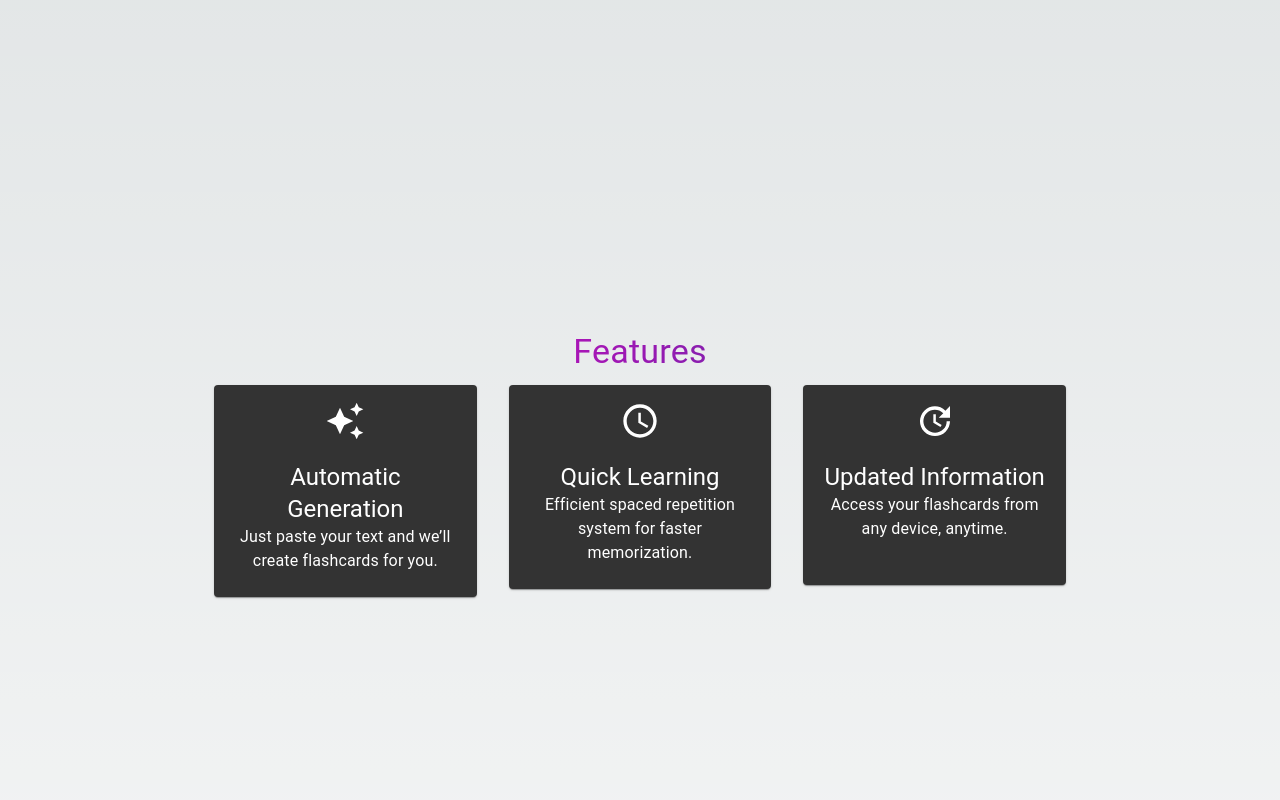
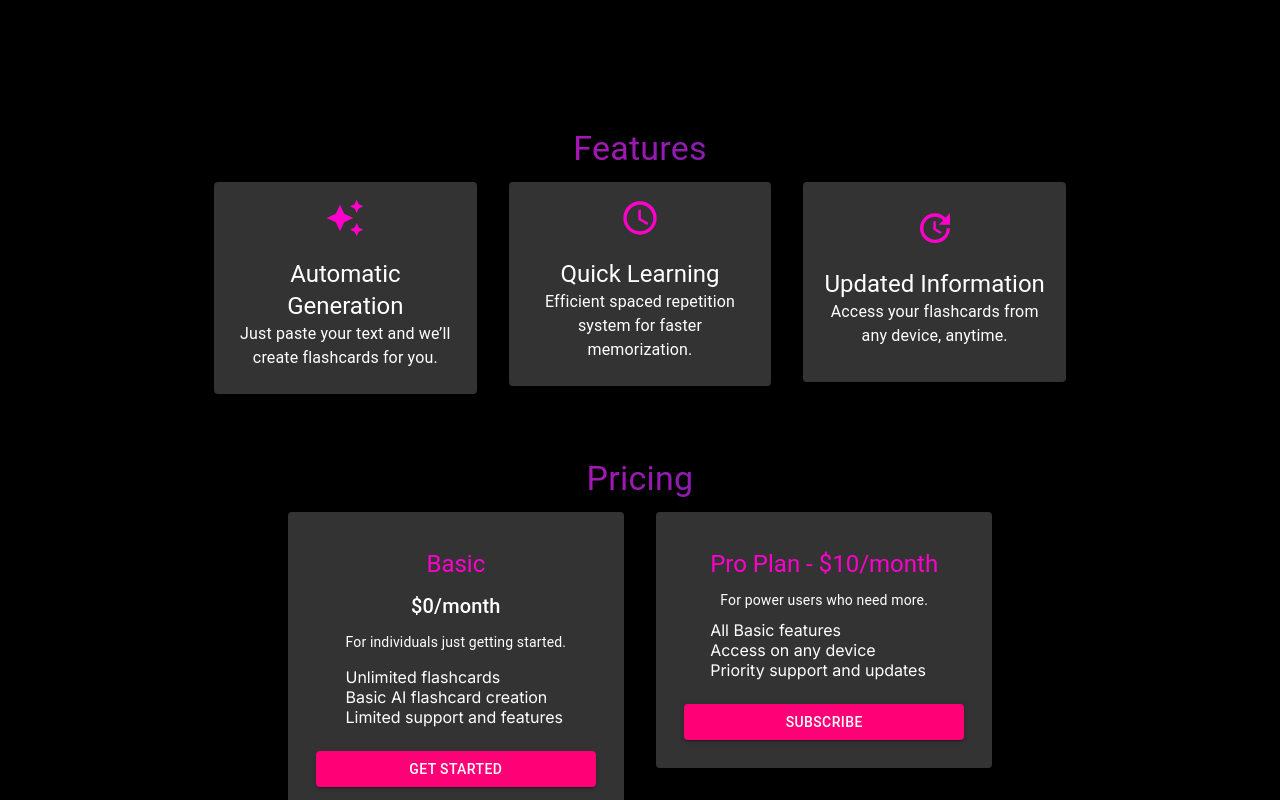
Before and after one commit to vjsiddha/CleverDeck, a Next.js app: page / in a window 1280 px wide. Shown: the part 800-1600 px from the top of the page. Built offline with nearby package versions, Linux system fonts and the light colour scheme; no server answers.

Commit message:
created dashboard, will make it functioning soon

```diff
--- a/app/globals.css
+++ b/app/globals.css
@@ -86,13 +86,8 @@ body {
 }
 
 body {
-  color: rgb(var(--foreground-rgb));
-  background: linear-gradient(
-      to bottom,
-      transparent,
-      rgb(var(--background-end-rgb))
-    )
-    rgb(var(--background-start-rgb));
+  background-color: black !important;
+  color: white;
 }
 
 a {
--- a/app/page.js
+++ b/app/page.js
@@ -15,9 +15,13 @@ export default function Home() {
     router.push('/generate');
   };
 
+  const handleDashboardRedirect = () => {
+    router.push('/dashboard'); // Redirect to the user's dashboard
+  };
+
   return (
     <>
-      <AppBar position="static" sx={{ background: 'black' }}>
+      <AppBar position="fixed" sx={{ background: 'black' }}>
         <Toolbar>
           <Typography variant="h6" style={{ flexGrow: 1 }}>
             Flashcard SaaS
@@ -28,10 +32,16 @@ export default function Home() {
           </SignedOut>
 
           <SignedIn>
+            <Button color="inherit" onClick={handleDashboardRedirect}>
+              Dashboard
+            </Button>
             <UserButton />
           </SignedIn>
         </Toolbar>
       </AppBar>
+
+      {/* Adding padding to prevent content from being hidden behind the AppBar */}
+      <Toolbar />
 
       <Container maxWidth="md" sx={{ height: '100vh', display: 'flex', alignItems: 'center', justifyContent: 'center' }}>
         <Box sx={{ textAlign: 'center', my: 4 }}>
@@ -47,16 +57,16 @@ export default function Home() {
         </Box>
       </Container>
 
-      <Container maxWidth="md" sx={{ height: '100vh', display: 'flex', alignItems: 'center', justifyContent: 'center' }} id="features">
-        <Box sx={{ textAlign: 'center', my: 4 }}>
+      <Container maxWidth="md" sx={{ my: 8 }} id="features">
+        <Box sx={{ textAlign: 'center', mb: 4 }}>
           <Typography variant="h4" component="h2" gutterBottom sx={{ background: 'linear-gradient(to right, #ff00cc, #333399)', WebkitBackgroundClip: 'text', WebkitTextFillColor: 'transparent' }}>
             Features
           </Typography>
           <Grid container spacing={4} justifyContent="center">
             <Grid item xs={12} sm={4}>
-              <Card sx={{ background: '#333', color: 'white', minHeight: 200 }}>
+              <Card sx={{ background: '#333', color: 'white', minHeight: 200, display: 'flex', flexDirection: 'column', justifyContent: 'center', alignItems: 'center' }}>
                 <CardContent>
-                  <AutoAwesomeIcon sx={{ fontSize: 40, mb: 2 }} />
+                  <AutoAwesomeIcon sx={{ fontSize: 40, mb: 2, color: '#ff00cc' }} />
                   <Typography variant="h5">Automatic Generation</Typography>
                   <Typography variant="body1">
                     Just paste your text and we’ll create flashcards for you.
@@ -65,9 +75,9 @@ export default function Home() {
               </Card>
             </Grid>
             <Grid item xs={12} sm={4}>
-              <Card sx={{ background: '#333', color: 'white', minHeight: 200 }}>
+              <Card sx={{ background: '#333', color: 'white', minHeight: 200, display: 'flex', flexDirection: 'column', justifyContent: 'center', alignItems: 'center' }}>
                 <CardContent>
-                  <AccessTimeIcon sx={{ fontSize: 40, mb: 2 }} />
+                  <AccessTimeIcon sx={{ fontSize: 40, mb: 2, color: '#ff00cc' }} />
                   <Typography variant="h5">Quick Learning</Typography>
                   <Typography variant="body1">
                     Efficient spaced repetition system for faster memorization.
@@ -76,9 +86,9 @@ export default function Home() {
               </Card>
             </Grid>
             <Grid item xs={12} sm={4}>
-              <Card sx={{ background: '#333', color: 'white', minHeight: 200 }}>
+              <Card sx={{ background: '#333', color: 'white', minHeight: 200, display: 'flex', flexDirection: 'column', justifyContent: 'center', alignItems: 'center' }}>
                 <CardContent>
-                  <UpdateIcon sx={{ fontSize: 40, mb: 2 }} />
+                  <UpdateIcon sx={{ fontSize: 40, mb: 2, color: '#ff00cc' }} />
                   <Typography variant="h5">Updated Information</Typography>
                   <Typography variant="body1">
                     Access your flashcards from any device, anytime.
@@ -90,49 +100,44 @@ export default function Home() {
         </Box>
       </Container>
 
-      <Container maxWidth="md" sx={{ height: '100vh', display: 'flex', alignItems: 'center', justifyContent: 'center' }} id="pricing">
-        <Box sx={{ textAlign: 'center', my: 4 }}>
+      <Container maxWidth="md" sx={{ my: 8 }} id="pricing">
+        <Box sx={{ textAlign: 'center', mb: 4 }}>
           <Typography variant="h4" component="h2" gutterBottom sx={{ background: 'linear-gradient(to right, #ff00cc, #333399)', WebkitBackgroundClip: 'text', WebkitTextFillColor: 'transparent' }}>
             Pricing
           </Typography>
           <Grid container spacing={4} justifyContent="center">
             <Grid item xs={12} sm={6} md={5}>
-              <Card sx={{ minHeight: 250, background: 'white', color: 'black' }}>
-                <CardContent>
-                  <Typography variant="h5">Basic</Typography>
-                  <Typography variant="body1">$0/month</Typography>
-                  <Typography variant="body2" component="div">
-                    For individuals just getting started.
-                  </Typography>
-                  <ul style={{ margin: 0 }}>
+              <Card sx={{ background: '#333', color: 'white', display: 'flex', flexDirection: 'column', justifyContent: 'space-between', alignItems: 'center', padding: '20px' }}>
+                <CardContent sx={{ textAlign: 'center' }}>
+                  <Typography variant="h5" sx={{ color: '#ff00cc' }}>Basic</Typography>
+                  <Typography variant="h6" sx={{ margin: '10px 0' }}>$0/month</Typography>
+                  <Typography variant="body2" sx={{ marginBottom: '15px' }}>For individuals just getting started.</Typography>
+                  <ul style={{ listStyleType: 'none', padding: 0, textAlign: 'left' }}>
                     <li>Unlimited flashcards</li>
                     <li>Basic AI flashcard creation</li>
                     <li>Limited support and features</li>
                   </ul>
                 </CardContent>
-                <CardActions sx={{ justifyContent: 'center' }}>
-                  <Button variant="contained" sx={{ background: '#ff0077', '&:hover': { background: '#e6006e' } }}>
+                <CardActions sx={{ justifyContent: 'center', width: '100%' }}>
+                  <Button variant="contained" sx={{ background: '#ff0077', '&:hover': { background: '#e6006e' }, width: '100%' }}>
                     Get Started
                   </Button>
                 </CardActions>
               </Card>
             </Grid>
             <Grid item xs={12} sm={6} md={5}>
-              <Card sx={{ minHeight: 250, background: 'white', color: 'black' }}>
-                <CardContent>
-                  <Typography variant="h5">Pro Plan - $10/month</Typography>
-
-                  <Typography variant="body2" component="div">
-                    For power users who need more.
-                  </Typography>
-                  <ul style={{ margin: 0 }}>
+              <Card sx={{ background: '#333', color: 'white', display: 'flex', flexDirection: 'column', justifyContent: 'space-between', alignItems: 'center', padding: '20px' }}>
+                <CardContent sx={{ textAlign: 'center' }}>
+                  <Typography variant="h5" sx={{ color: '#ff00cc' }}>Pro Plan - $10/month</Typography>
+                  <Typography variant="body2" sx={{ margin: '10px 0' }}>For power users who need more.</Typography>
+                  <ul style={{ listStyleType: 'none', padding: 0, textAlign: 'left' }}>
                     <li>All Basic features</li>
                     <li>Access on any device</li>
                     <li>Priority support and updates</li>
                   </ul>
                 </CardContent>
-                <CardActions sx={{ justifyContent: 'center' }}>
-                  <Button variant="contained" sx={{ background: '#ff0077', '&:hover': { background: '#e6006e' } }}>
+                <CardActions sx={{ justifyContent: 'center', width: '100%' }}>
+                  <Button variant="contained" sx={{ background: '#ff0077', '&:hover': { background: '#e6006e' }, width: '100%' }}>
                     Subscribe
                   </Button>
                 </CardActions>
--- a/package.json
+++ b/package.json
@@ -16,10 +16,10 @@
     "@mui/icons-material": "^5.16.7",
     "@mui/material": "^5.16.7",
     "firebase": "^10.13.0",
-    "next": "^14.2.5",
+    "next": "^14.2.6",
     "openai": "^4.56.0",
-    "react": "^18",
-    "react-dom": "^18",
+    "react": "^18.3.1",
+    "react-dom": "^18.3.1",
     "react-scroll": "^1.9.0",
     "stripe": "^16.8.0"
   },
```
Also changed, not shown: app/dashboard/page.js (added, +126 -0 lines), app/generate/page.js (+38 -9 lines), 1 other file (tests, documents, lock files or other folders).
